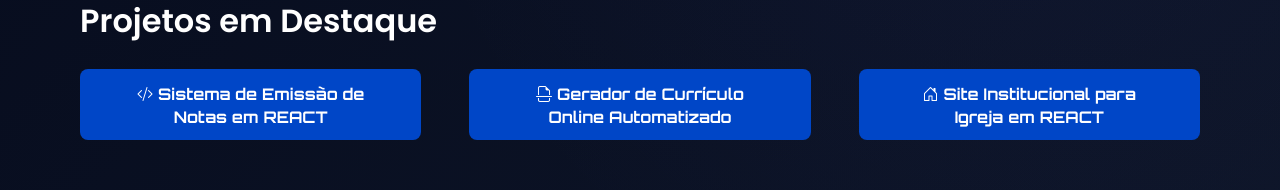
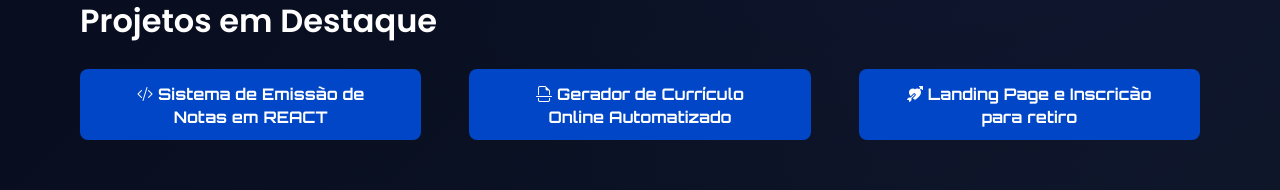
Before and after one commit to Matheus-Fernando-br/Curriculo, a React (Create React App) app in the folder FrontEnd/: page / in a window 1280 px wide. Shown: the part 1456-1646 px from the top of the page. Built offline with nearby package versions, Linux system fonts and the light colour scheme.

Commit message:
update projects

```diff
--- a/FrontEnd/src/editar/curriculo.js
+++ b/FrontEnd/src/editar/curriculo.js
@@ -262,6 +262,20 @@
       },
       {
         title: {
+          pt: "Landing Page e Inscricão para retiro",
+          en: "Landing Page and Registration for Retreat",
+        },
+        link: "https://retirovoltemos.vercel.app/",
+        icon: "bi bi-arrow-through-heart-fill",
+        details: {
+          pt: "Sistema web para gestão de inscrições e pagamentos do Retiro Anual da Igreja Centro Internacional de Avivamento Primavera. Conta com fluxo de inscrição em 3 etapas para os participantes e um painel administrativo protegido para a organização.",
+          en: "Web system for managing retreat registrations and payments of the Annual Retreat of the Centro Internacional de Avivamento Primavera Church. It features a 3-step registration process for participants and a protected admin panel for the organization.",
+        },
+        image: "../Projects/retiro.png",
+        git: "https://github.com/Matheus-Fernando-br/RETIRO",
+      },
+      {
+        title: {
           pt: "Site Institucional para Igreja em REACT",
           en: "Institutional website for a church in REACT",
         },
@@ -287,6 +301,20 @@
         },
         image: "../Projects/casamento.png",
         git: "https://github.com/Matheus-Fernando-br/Casamento",
+      },
+      {
+        title: {
+          pt: "Inteligência Artificial - Uso Pessoal",
+          en: "Personal Artificial Intelligence",
+        },
+        link: "https://saite-agent.vercel.app/",
+        icon: "bi bi-robot",
+        details: {
+          pt: "Agente pessoal de Inteligência Artificial multiplataforma, desenvolvido inicialmente para Web e futuramente expandido para Mobile e Desktop.",
+          en: "Personal Artificial Intelligence agent for multiple platforms, initially developed for Web and later expanded for Mobile and Desktop.",
+        },
+        image: "../Projects/saite.png",
+        git: "https://github.com/Matheus-Fernando-br/S.A.I.T.E.",
       },
       {
         title: {
```
Also changed, not shown: FrontEnd/public/Projects/retiro.png (added), FrontEnd/public/Projects/saite.png (added).
